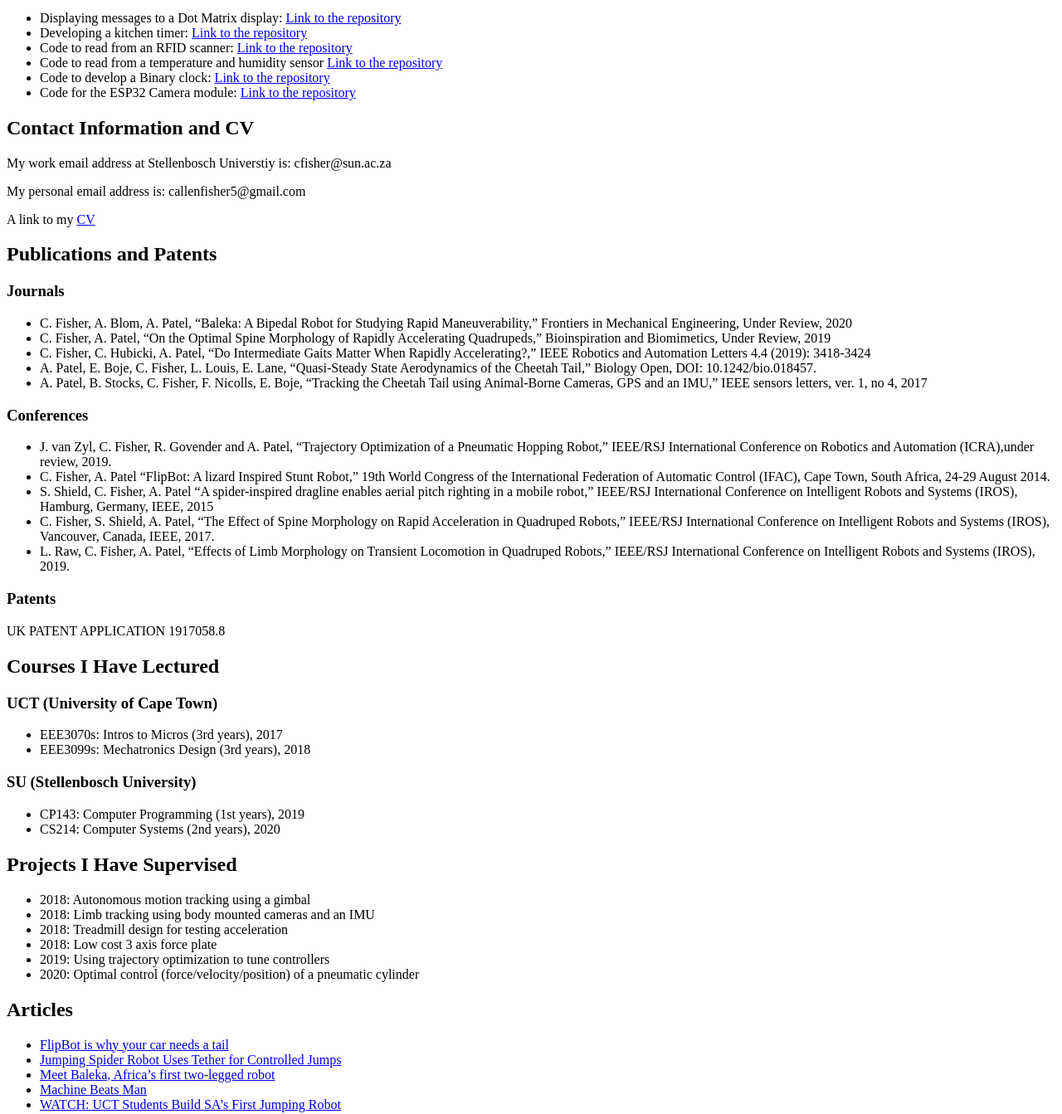
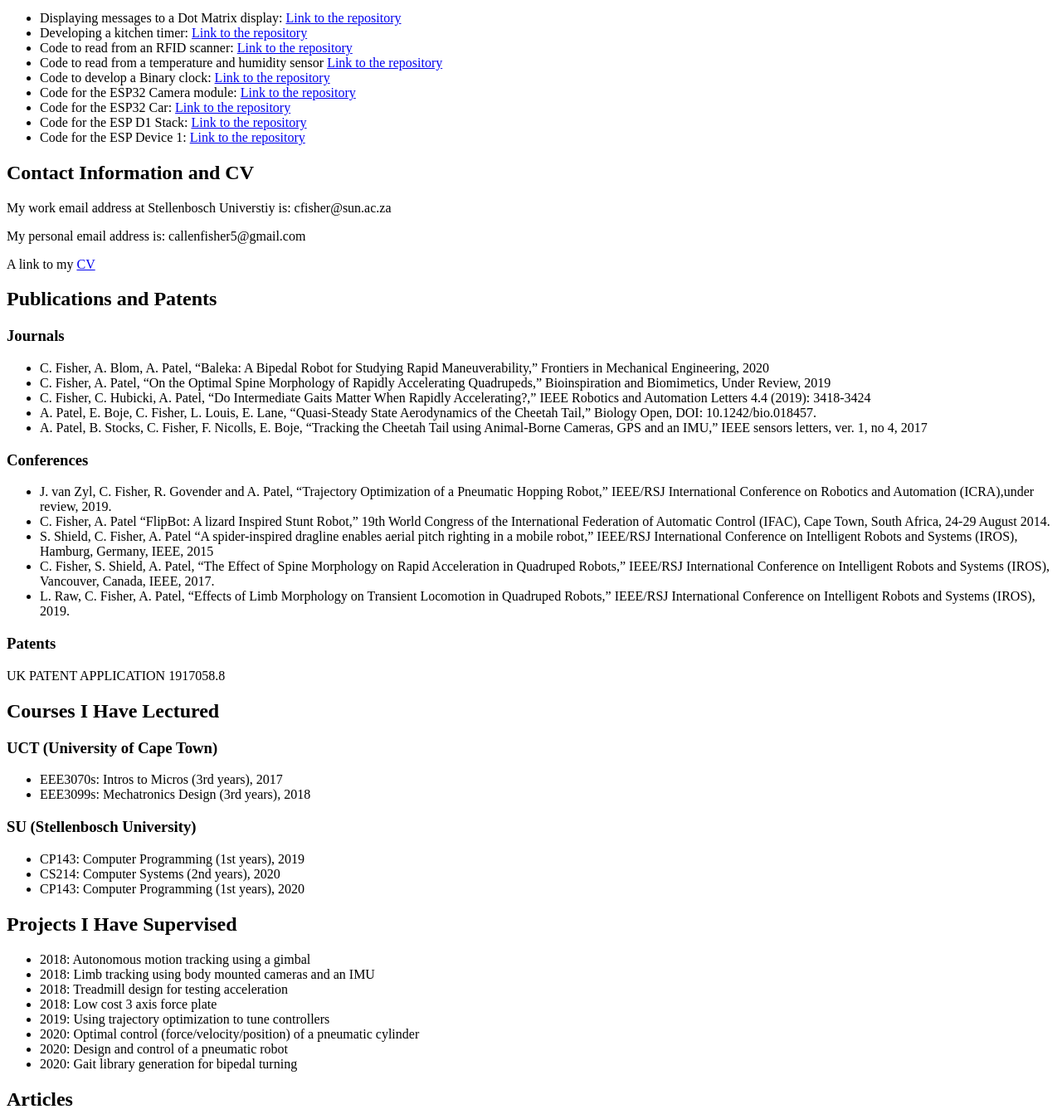
Before and after one commit to callenFisherLeggedRobotics/Website, a plain HTML site: page index.html in a window 1280 px wide. Shown: the part 805-2148 px from the top of the page at 83% size. Drawn offline with Linux system fonts and the light colour scheme.

Commit message:
added additional side projects and updated projects and publications

```diff
--- a/index.html
+++ b/index.html
@@ -59,6 +59,9 @@
   <li>Code to read from a temperature and humidity sensor <a href="https://github.com/callenFisherLeggedRobotics/dhtTempHumid"> Link to the repository</a></li>
   <li>Code to develop a Binary clock: <a href="https://github.com/callenFisherLeggedRobotics/BinarClock"> Link to the repository</a></li>
   <li>Code for the ESP32 Camera module: <a href="https://github.com/callenFisherLeggedRobotics/Esp32Camera"> Link to the repository</a></li>
+  <li>Code for the ESP32 Car: <a href="https://github.com/callenFisherLeggedRobotics/ESP_car"> Link to the repository</a></li>
+  <li>Code for the ESP D1 Stack: <a href="https://github.com/callenFisherLeggedRobotics/D1stack"> Link to the repository</a></li>
+  <li>Code for the ESP Device 1: <a href="https://github.com/callenFisherLeggedRobotics/ESP32deviceOne"> Link to the repository</a></li>
 </ul>
 
 
@@ -72,7 +75,7 @@
 <h2> Publications and Patents </h2>
 <h3> Journals </h3>
 <ul>
-  <li>C. Fisher, A. Blom, A. Patel, “Baleka: A Bipedal Robot for Studying Rapid Maneuverability,” Frontiers in Mechanical Engineering, Under Review, 2020</li>
+  <li>C. Fisher, A. Blom, A. Patel, “Baleka: A Bipedal Robot for Studying Rapid Maneuverability,” Frontiers in Mechanical Engineering, 2020</li>
   <li>C. Fisher, A. Patel, “On the Optimal Spine Morphology of Rapidly Accelerating Quadrupeds,” Bioinspiration and Biomimetics, Under Review, 2019</li>
   <li>C. Fisher, C. Hubicki, A. Patel, “Do Intermediate Gaits Matter When Rapidly Accelerating?,” IEEE Robotics and Automation Letters 4.4 (2019): 3418-3424</li>
   <li>A. Patel, E. Boje, C. Fisher, L. Louis, E. Lane, “Quasi-Steady State Aerodynamics of the Cheetah Tail,” Biology Open, DOI: 10.1242/bio.018457.</li>
@@ -100,6 +103,7 @@
 <ul>
   <li>CP143: Computer Programming (1st years), 2019</li>
   <li>CS214: Computer Systems (2nd years), 2020</li>
+  <li>CP143: Computer Programming (1st years), 2020</li>
 </ul>
 
 
@@ -113,6 +117,8 @@
   <li>2018: Low cost 3 axis force plate</li>
   <li>2019: Using trajectory optimization to tune controllers</li>
   <li>2020: Optimal control (force/velocity/position) of a pneumatic cylinder</li>
+  <li>2020: Design and control of a pneumatic robot</li>
+  <li>2020: Gait library generation for bipedal turning</li>
 </ul>
 
 
```
